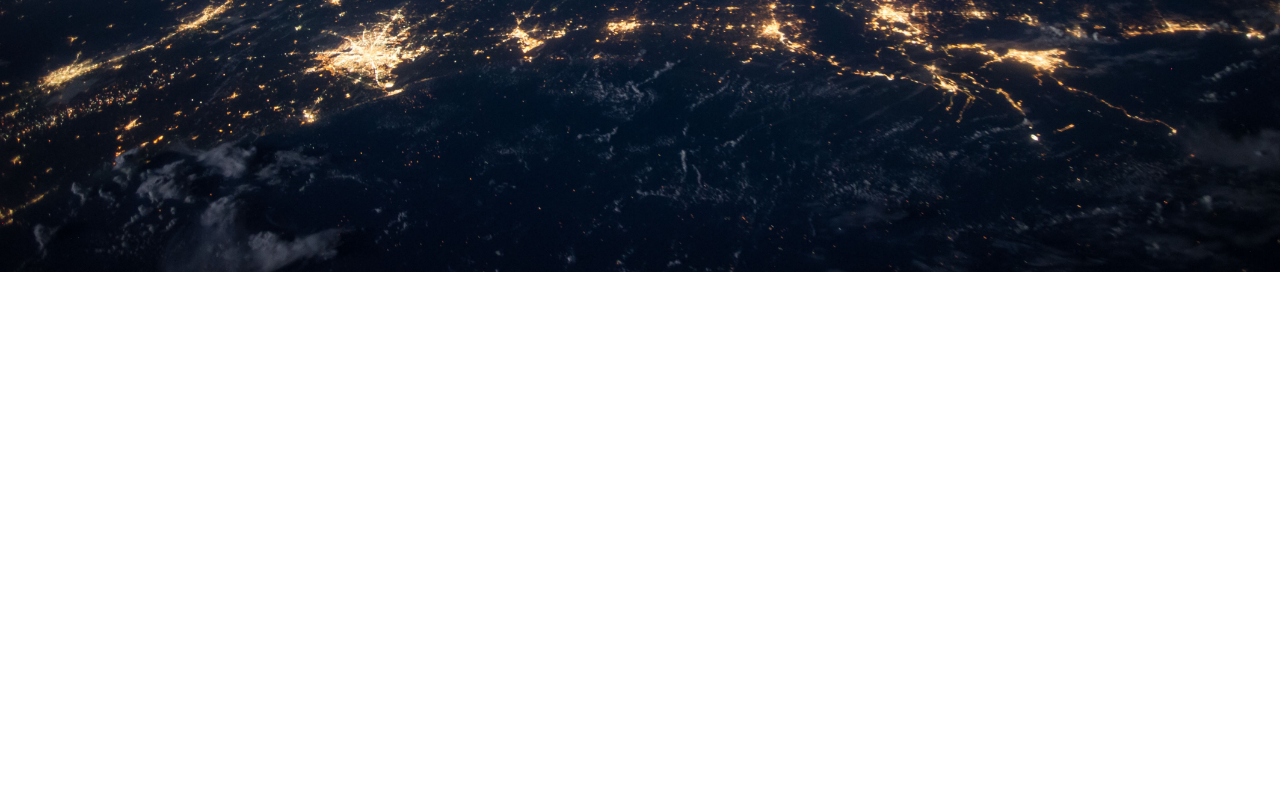
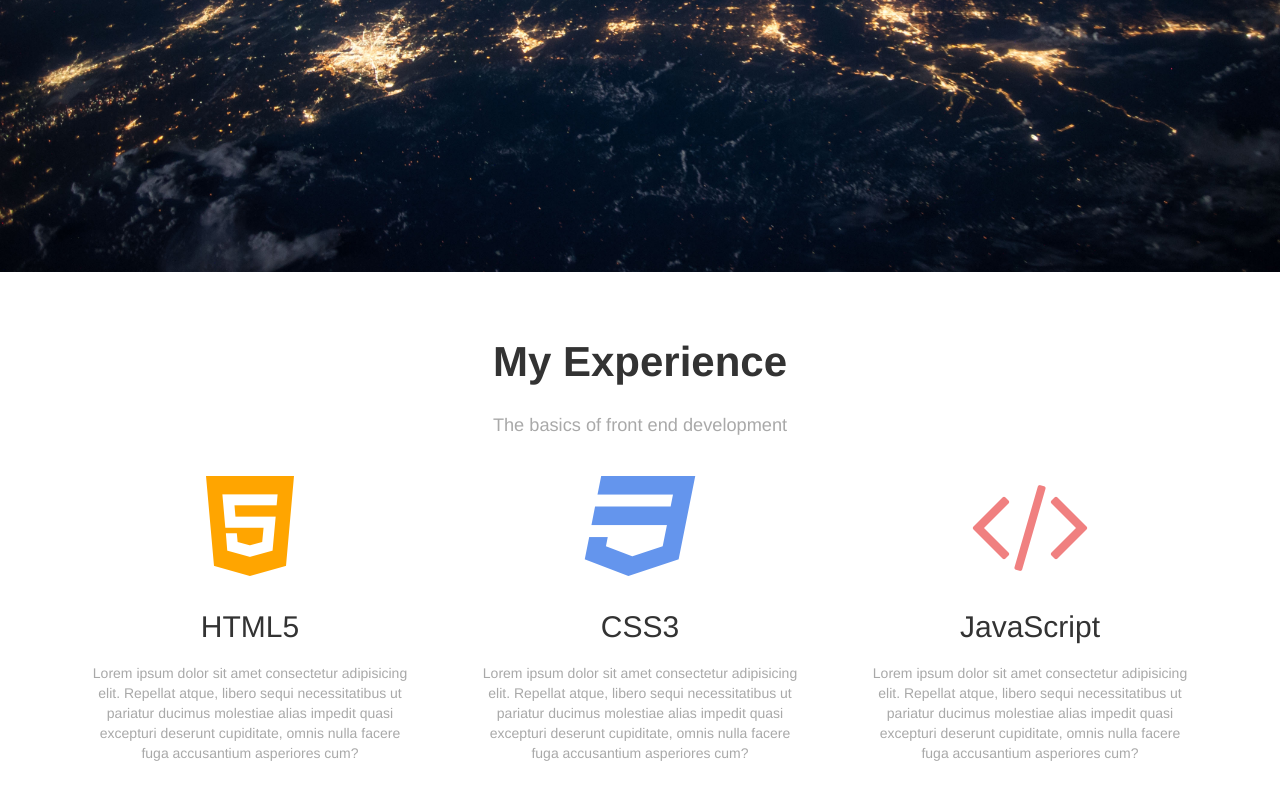
Before and after one commit to Davatata/my-site, an Angular app: page / in a window 1280 px wide. Shown: the part 528-1328 px from the top of the page. Before the commit the page ends 800 px from the top, so only its background shows below. Built offline with nearby package versions, Linux system fonts and the light colour scheme.

Commit message:
added 2nd section of home page

```diff
--- a/package.json
+++ b/package.json
@@ -23,6 +23,7 @@
     "@angular/router": "^4.2.4",
     "bootstrap": "^3.3.7",
     "core-js": "^2.4.1",
+    "font-awesome": "^4.7.0",
     "rxjs": "^5.4.2",
     "zone.js": "^0.8.14"
   },
--- a/src/app/home/home.component.css
+++ b/src/app/home/home.component.css
@@ -20,8 +20,26 @@
     }
 }
 
-
-
 .home-content {
     margin-top: 20%;
 }
+
+.experience-item {
+    padding: 20px 40px;
+    font-weight: 700;
+}
+
+.experience-icon {
+    font-size: 8em;
+    padding: 10px 0;
+}
+
+.experience-header {
+    margin: 20px 0;
+}
+
+.experience-info {
+    color:darkgray;
+    font-weight: 100;
+    padding: 0 20px;
+}
--- a/src/app/home/home.component.html
+++ b/src/app/home/home.component.html
@@ -4,7 +4,29 @@
       <span class="text-white home-text">Let's Build Together</span>
     </div>
   </div>
-  <!-- <div class="container">
-
-  </div> -->
 </div>
+<div class="experience-background container">
+  <div class="row">
+    <div class="col-xs-12 text-center">
+      <p style="margin: 60px 0 20px; font-size: 3em; font-weight: 700;">My Experience</p>
+      <p style="font-size: 1.3em; color: darkgrey; margin: 20px 0;">The basics of front end development</p>
+    </div>
+  </div>
+  <div class="row" style="margin: 0 40px;">
+    <div class="col-xs-12 col-sm-4 text-center">
+      <i class="fa fa-html5 experience-icon" style="color: orange;"></i>
+      <h2 class="experience-header">HTML5</h2>
+      <p class="experience-info">Lorem ipsum dolor sit amet consectetur adipisicing elit. Repellat atque, libero sequi necessitatibus ut pariatur ducimus molestiae alias impedit quasi excepturi deserunt cupiditate, omnis nulla facere fuga accusantium asperiores cum?</p>
+    </div>
+    <div class="col-xs-12 col-sm-4 text-center">
+      <i class="fa fa-css3 experience-icon" style="color: cornflowerblue;"></i>
+      <h2 class="experience-header">CSS3</h2>
+      <p class="experience-info">Lorem ipsum dolor sit amet consectetur adipisicing elit. Repellat atque, libero sequi necessitatibus ut pariatur ducimus molestiae alias impedit quasi excepturi deserunt cupiditate, omnis nulla facere fuga accusantium asperiores cum?</p>
+    </div>
+    <div class="col-xs-12 col-sm-4 text-center">
+      <i class="fa fa-code experience-icon" style="color: lightcoral;"></i>
+      <h2 class="experience-header">JavaScript</h2>
+      <p class="experience-info">Lorem ipsum dolor sit amet consectetur adipisicing elit. Repellat atque, libero sequi necessitatibus ut pariatur ducimus molestiae alias impedit quasi excepturi deserunt cupiditate, omnis nulla facere fuga accusantium asperiores cum?</p>
+    </div>
+  </div>
+</div>
--- a/src/styles.css
+++ b/src/styles.css
@@ -11,6 +11,10 @@
     padding: 10px;
 }
 
+.dark-gray {
+    color: darkgray;
+}
+
 .content-background {
     height: calc(100vh - 52px);
     position: relative;
@@ -22,3 +26,14 @@
     background-position: center center;
     background-repeat: no-repeat;
 }
+
+.experience-background {
+    height: 100vh;
+    position: relative;
+    text-align: center;
+    width: 100%;
+    min-height: 350px;
+    background-size: cover;
+    background-position: center center;
+    background-repeat: no-repeat;
+}
```
Also changed, not shown: .angular-cli.json.
